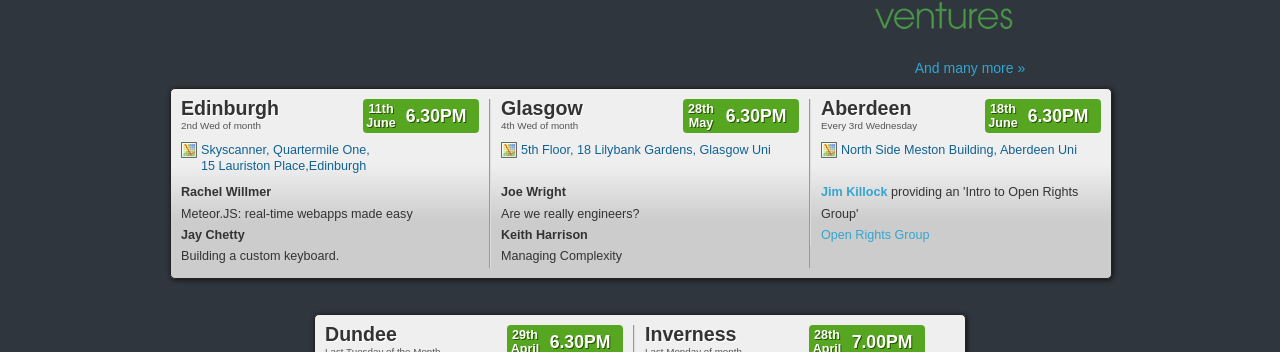
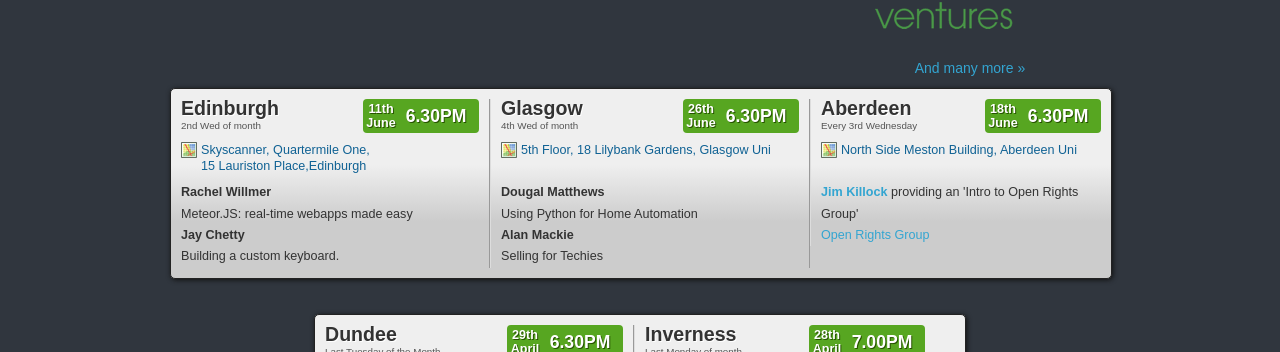
Before and after one commit to techmeetup/techmeetup.co.uk, a Jekyll site: the page built from index.html, in a window 1280 px wide. Shown: the part 324-676 px from the top of the page. Built offline with Jekyll 4.4.1, drawn with Linux system fonts in a browser that asks for light colours; Markdown is read by kramdown in place of the engine named in the settings.

Commit message:
Glasgow June

```diff
--- a/index.html
+++ b/index.html
@@ -60,22 +60,22 @@
     <span>4th Wed of month</span>
     <p><a href="http://maps.google.com/maps/ms?msid=217161173396650967619.0004accf70991bd913a97&amp;msa=0" class="map">5th Floor, 18 Lilybank Gardens, Glasgow Uni</a></p>
     <p>
-      <strong>Joe Wright</strong>
+      <strong>Dougal Matthews</strong>
       <br>
-      Are we really engineers?
+      Using Python for Home Automation
     </p>
     <p>
     <strong>
-      Keith Harrison
+      Alan Mackie
     </strong>
       <br>
-      Managing Complexity
+      Selling for Techies
     </p>
     <div class="datewrapper">
       <div class="when">
         <div class="daywrap">
-          <div class="day">28th</div>
-          <div class="month">May</div>
+          <div class="day">26th</div>
+          <div class="month">June</div>
         </div>
         <div class="time">6.30PM</div>
       </div>
```
